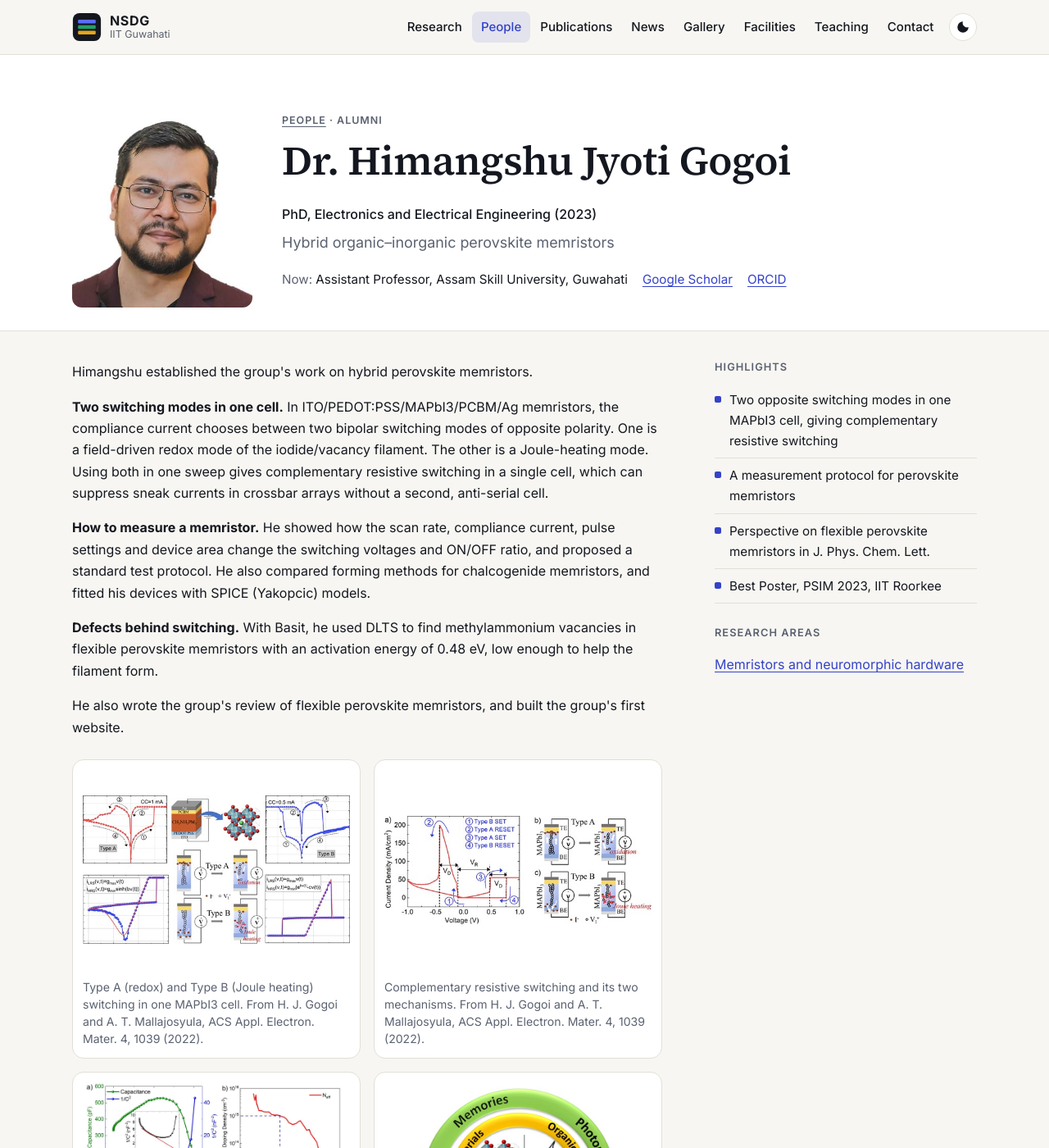
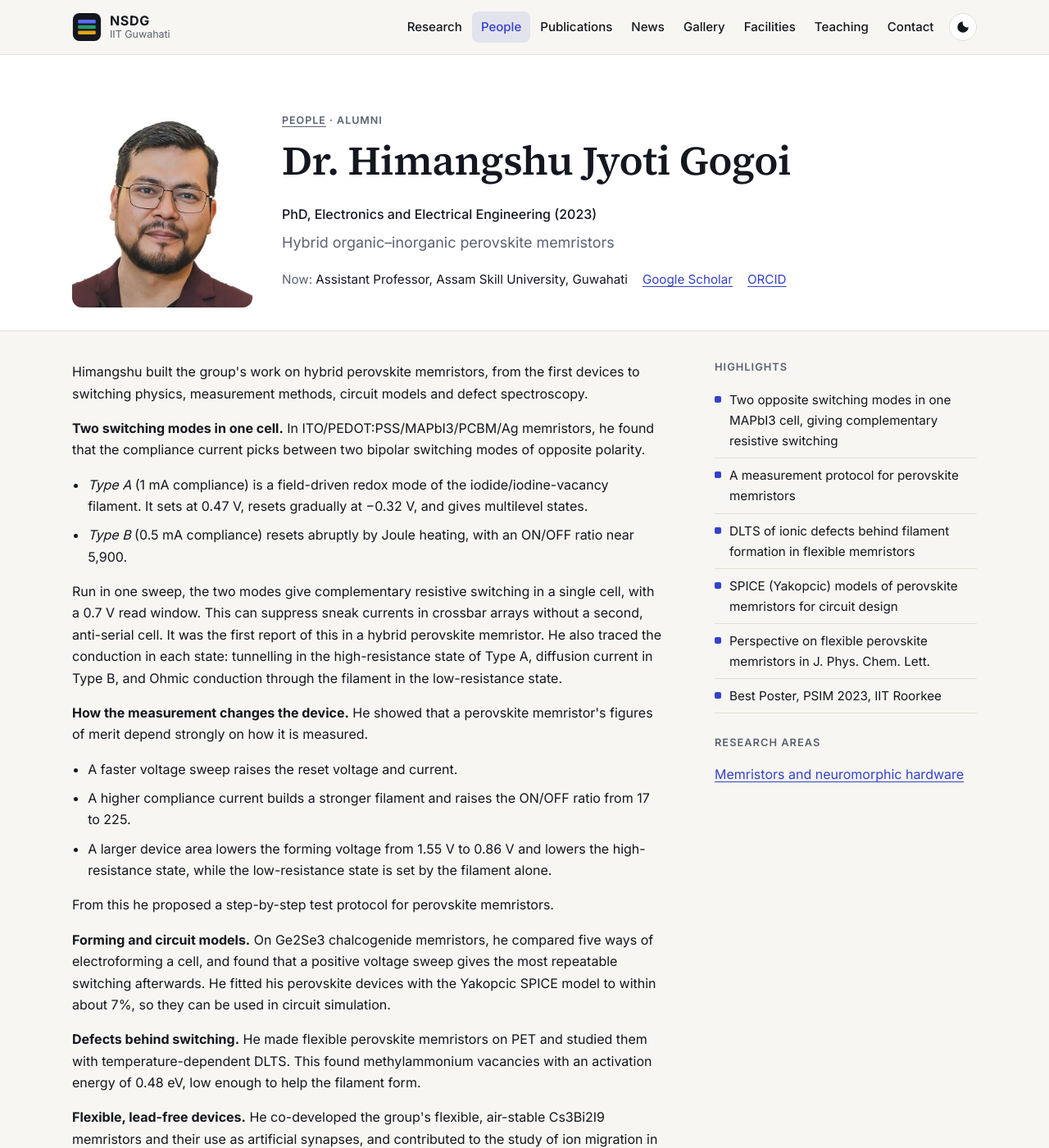
Before and after one commit to nsdg-iitg/nsdg-iitg.github.io, a Jekyll site: the page built from _people/himangshu-jyoti-gogoi.md, in a window 1280 px wide and 1400 px high. Shown: the whole window at 82% size. Built offline with Jekyll 4.4.1, drawn with Linux system fonts in a browser that asks for light colours; some of the changed text lies outside the part shown.

Commit message:
Expand Himangshu's research summary
Co-Authored-By: Claude Opus 5.5 <noreply@anthropic.com>
Claude-Session: https://claude.ai/code/session_01EapaZWnTPPxRbekD6z5EQ4

```diff
--- a/_people/himangshu-jyoti-gogoi.md
+++ b/_people/himangshu-jyoti-gogoi.md
@@ -11,6 +11,8 @@ thesis: "Design, optimization and modelling of hybrid organic-inorganic perovski
 highlights:
   - "Two opposite switching modes in one MAPbI3 cell, giving complementary resistive switching"
   - "A measurement protocol for perovskite memristors"
+  - "DLTS of ionic defects behind filament formation in flexible memristors"
+  - "SPICE (Yakopcic) models of perovskite memristors for circuit design"
   - "Perspective on flexible perovskite memristors in J. Phys. Chem. Lett."
   - "Best Poster, PSIM 2023, IIT Roorkee"
 links:
@@ -23,17 +25,28 @@ figures:
   - src: "/assets/img/figures/switching-modes-aelm2022.jpg"
     caption: "Complementary resistive switching and its two mechanisms. From H. J. Gogoi and A. T. Mallajosyula, ACS Appl. Electron. Mater. 4, 1039 (2022)."
   - src: "/assets/img/figures/dlts-memristor-ifetc2022.jpg"
-    caption: "C–V, doping profile and DLTS of ionic defects in a flexible perovskite memristor. From H. J. Gogoi, A. B. Andrabi et al., IEEE IFETC (2022)."
+    caption: "C–V, doping profile and DLTS of ionic defects in a flexible perovskite memristor. From H. J. Gogoi et al., IEEE IFETC (2022)."
   - src: "/assets/img/figures/memristor-overview.jpg"
     caption: "Hybrid perovskite memristors: memories, synapses and logic."
 ---
 
-Himangshu established the group's work on hybrid perovskite memristors.
+Himangshu built the group's work on hybrid perovskite memristors, from the first devices to switching physics, measurement methods, circuit models and defect spectroscopy.
 
-**Two switching modes in one cell.** In ITO/PEDOT:PSS/MAPbI3/PCBM/Ag memristors, the compliance current chooses between two bipolar switching modes of opposite polarity. One is a field-driven redox mode of the iodide/vacancy filament. The other is a Joule-heating mode. Using both in one sweep gives complementary resistive switching in a single cell, which can suppress sneak currents in crossbar arrays without a second, anti-serial cell.
+**Two switching modes in one cell.** In ITO/PEDOT:PSS/MAPbI3/PCBM/Ag memristors, he found that the compliance current picks between two bipolar switching modes of opposite polarity.
+- *Type A* (1 mA compliance) is a field-driven redox mode of the iodide/iodine-vacancy filament. It sets at 0.47 V, resets gradually at −0.32 V, and gives multilevel states.
+- *Type B* (0.5 mA compliance) resets abruptly by Joule heating, with an ON/OFF ratio near 5,900.
 
-**How to measure a memristor.** He showed how the scan rate, compliance current, pulse settings and device area change the switching voltages and ON/OFF ratio, and proposed a standard test protocol. He also compared forming methods for chalcogenide memristors, and fitted his devices with SPICE (Yakopcic) models.
+Run in one sweep, the two modes give complementary resistive switching in a single cell, with a 0.7 V read window. This can suppress sneak currents in crossbar arrays without a second, anti-serial cell. It was the first report of this in a hybrid perovskite memristor. He also traced the conduction in each state: tunnelling in the high-resistance state of Type A, diffusion current in Type B, and Ohmic conduction through the filament in the low-resistance state.
 
-**Defects behind switching.** With Basit, he used DLTS to find methylammonium vacancies in flexible perovskite memristors with an activation energy of 0.48 eV, low enough to help the filament form.
+**How the measurement changes the device.** He showed that a perovskite memristor's figures of merit depend strongly on how it is measured.
+- A faster voltage sweep raises the reset voltage and current.
+- A higher compliance current builds a stronger filament and raises the ON/OFF ratio from 17 to 225.
+- A larger device area lowers the forming voltage from 1.55 V to 0.86 V and lowers the high-resistance state, while the low-resistance state is set by the filament alone.
 
-He also wrote the group's review of flexible perovskite memristors, and built the group's first website.
+From this he proposed a step-by-step test protocol for perovskite memristors.
+
+**Forming and circuit models.** On Ge2Se3 chalcogenide memristors, he compared five ways of electroforming a cell, and found that a positive voltage sweep gives the most repeatable switching afterwards. He fitted his perovskite devices with the Yakopcic SPICE model to within about 7%, so they can be used in circuit simulation.
+
+**Defects behind switching.** He made flexible perovskite memristors on PET and studied them with temperature-dependent DLTS. This found methylammonium vacancies with an activation energy of 0.48 eV, low enough to help the filament form.
+
+**Flexible, lead-free devices.** He co-developed the group's flexible, air-stable Cs3Bi2I9 memristors and their use as artificial synapses, and contributed to the study of ion migration in perovskite LEDs.
```
